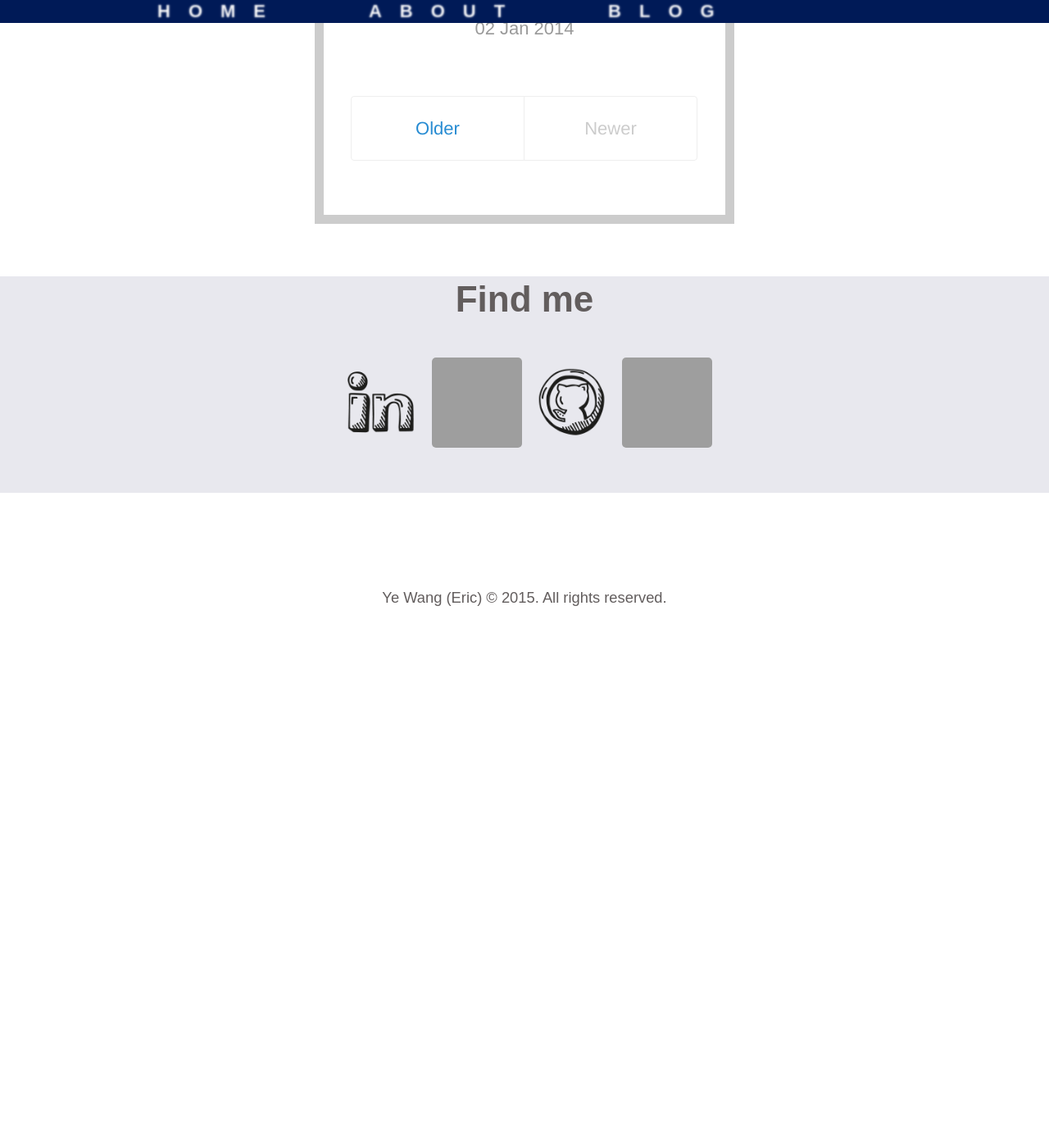
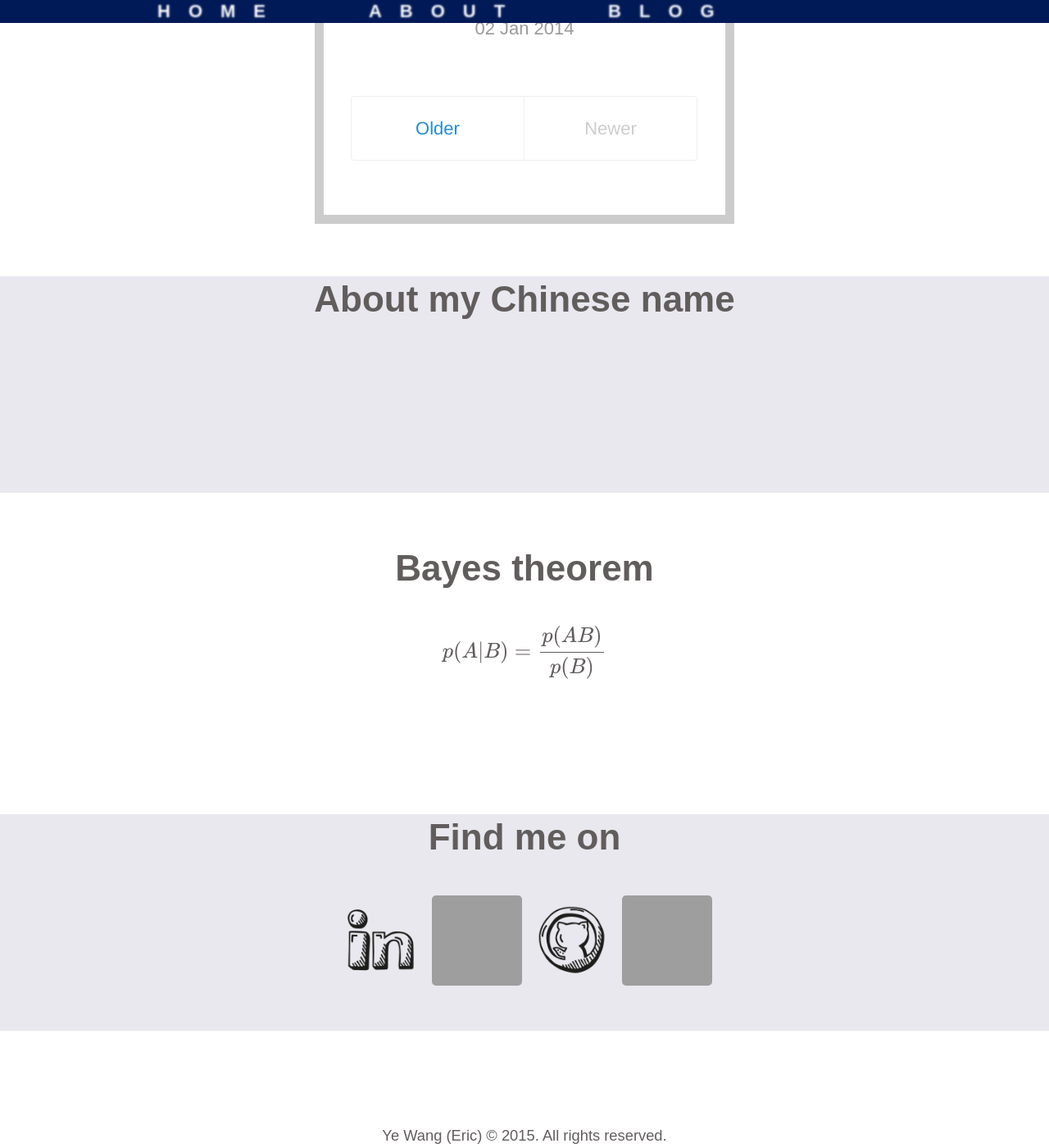
Before and after one commit to ericyewang/ericyewang.github.io, a Jekyll site: the page built from index.html, in a window 1280 px wide and 1400 px high, scrolled down 598 px. Shown: the whole window at 82% size. Built offline with Jekyll 4.4.1, drawn with Linux system fonts in a browser that asks for light colours; formulas are drawn with MathJax 3; the list of posts is cut into pages by our own code; comment, search, counter and statistics services are not loaded; before the commit the page ends 1342 px from its top, so only the background shows below that; grey boxes are pictures that could not be loaded.

Commit message:
Update index.html

```diff
--- a/index.html
+++ b/index.html
@@ -49,11 +49,23 @@
 </div>
 
 <!-- About my name -->
+<div class="jumbotron2">
+<div class="container-home">
+  <h1>About my Chinese name</h1>
+  </div>
+  </div>
+
+<div class="jumbotron1">
+<div class="container-home">
+  <h1>Bayes theorem</h1>
+  $$p(A|B)=\frac{p(AB)}{p(B)}$$
+  </div>
+  </div>
 
 <!-- Social Network -->
 <div class="jumbotron2">
 <div class="container-home">
-  <h1>Find me</h1>
+  <h1>Find me on</h1>
     <div class="soci-logo">
       <a href="https://www.linkedin.com/in/ericyewang"><img id="link" src="/asset/linkedin_128_128.png" alt="linkedin"></a></div>
     <div class="soci-logo"><a href="https://plus.google.com/101432152708144293021"><img id="goog" src="/asset/googleplus_128_128.png" alt="google plus"></a></div>
```
